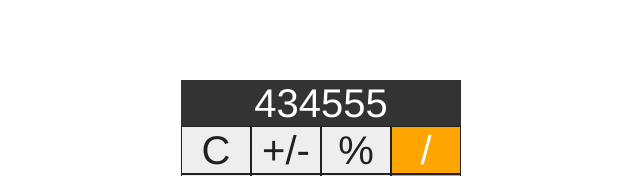
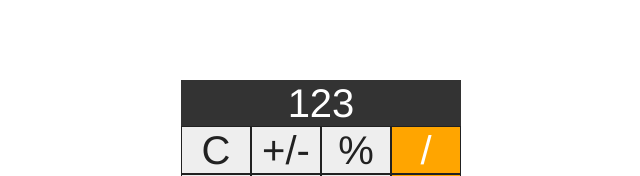
Before and after one commit to omarlamin01/vue-calculator, a Vue app: page / in a window 1280 px wide. Shown: the top 176 px of the page, without its empty margins (319-959 px from the left). Built offline with nearby package versions, Linux system fonts and the light colour scheme; the HTML template or start-up script is replaced by a standard one.

Commit message:
adding some logic

```diff
--- a/src/components/Calculator.vue
+++ b/src/components/Calculator.vue
@@ -1,8 +1,8 @@
 <template>
   <div class="calculator">
-    <div class="display">434555</div>
-    <div class="btn">C</div>
-    <div class="btn">+/-</div>
+    <div class="display">{{ display || 0 }}</div>
+    <div class="btn" @click="clear">C</div>
+    <div class="btn" @click="sign">+/-</div>
     <div class="btn">%</div>
     <div class="operator btn">/</div>
     <div class="btn">7</div>
@@ -26,6 +26,21 @@
 <script>
 export default {
   name: "multi-word",
+  data() {
+    return {
+      display: "123",
+    };
+  },
+  methods: {
+    clear() {
+      this.display = "";
+    },
+    sign() {
+      this.display.charAt(0) === "-"
+        ? this.display.slice(1)
+        : (this.display = "-" + this.display);
+    },
+  },
 };
 </script>
 
```
